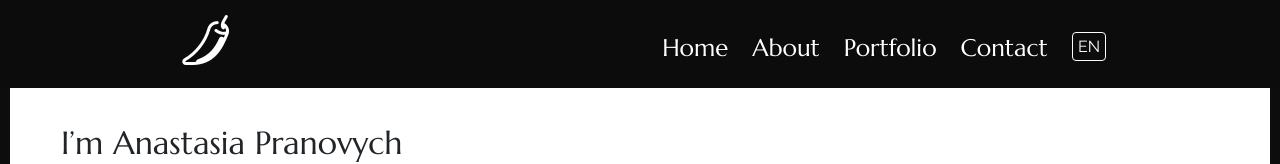
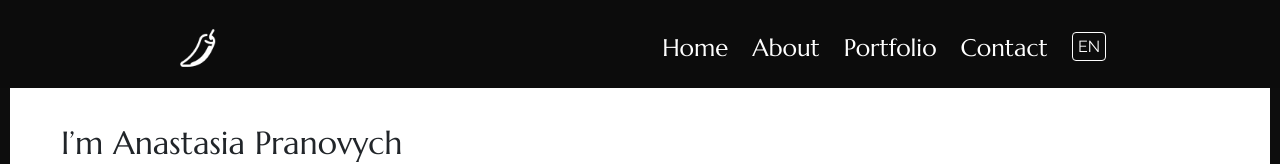
Before and after one commit to InspirationAndMotivation/inspirationandmotivation.github.io, a React (Create React App) app: page / in a window 1280 px wide. Shown: the top 164 px of the page. Built offline with nearby package versions, Linux system fonts and the light colour scheme; the HTML template or start-up script is replaced by a standard one.

Commit message:
Header improved

```diff
--- a/src/header/style.css
+++ b/src/header/style.css
@@ -3,6 +3,7 @@
   font-size: 1rem;
   height: 5.5rem;
   background-color: var(--bg-color);
+  align-content: baseline;
 }
 
 .menu {
@@ -121,9 +122,11 @@ select {
 .logo {
   background-repeat: no-repeat;
   background-image: url('../assets/images/pepper.png');
+  background-size: contain;
   margin-block: auto;
-  width: 4rem;
-  height: 4rem;
+  margin-top: 1rem;
+  width: 3rem;
+  height: 3rem;
 }
 
 .logo:hover {
@@ -150,14 +153,6 @@ select {
 
   100% {
     transform: rotate(0deg);
-  }
-}
-
-@media (max-width: 768px) {
-  .logo {
-    width: 3rem;
-    height: 3rem;
-    background-size: contain;
   }
 }
 
```
